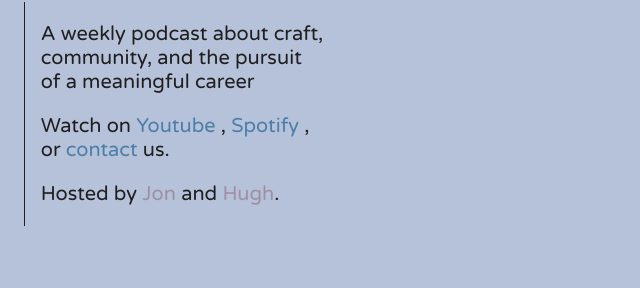
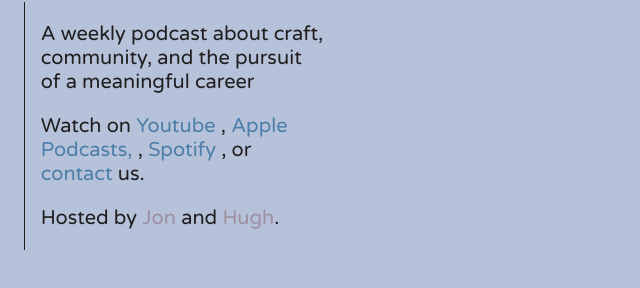
Before and after one commit to kimhjona/moonteapodcast, a website: page index.html in a window 1280 px wide. Shown: the part 146-434 px from the top of the page, without its empty margins (0-640 px from the left). Drawn offline with Linux system fonts and the light colour scheme.

Commit message:
added apple

```diff
--- a/index.html
+++ b/index.html
@@ -39,6 +39,10 @@
                 <a href="https://www.youtube.com/channel/UCm94n-Wk5WevBhQ782dgChQ" style="color: #4D7EA8">
                   <!-- <img src="https://www.freepnglogos.com/uploads/youtube-icon-png-12.png" alt="">  -->
                   Youtube
+                </a>,
+                <a href="https://podcasts.apple.com/us/podcast/moon-tea-podcast/id1579239741" style="color: #4D7EA8">
+                  <!-- <img src="https://www.freepnglogos.com/uploads/youtube-icon-png-12.png" alt="">  -->
+                  Apple Podcasts,
                 </a>,
                 <a href="https://open.spotify.com/show/3iZ4EAqK6TM4olrpjAeVq1" style="color: #4D7EA8">
                   <!-- <img src="https://www.freepnglogos.com/uploads/youtube-icon-png-12.png" alt="">  -->
```
